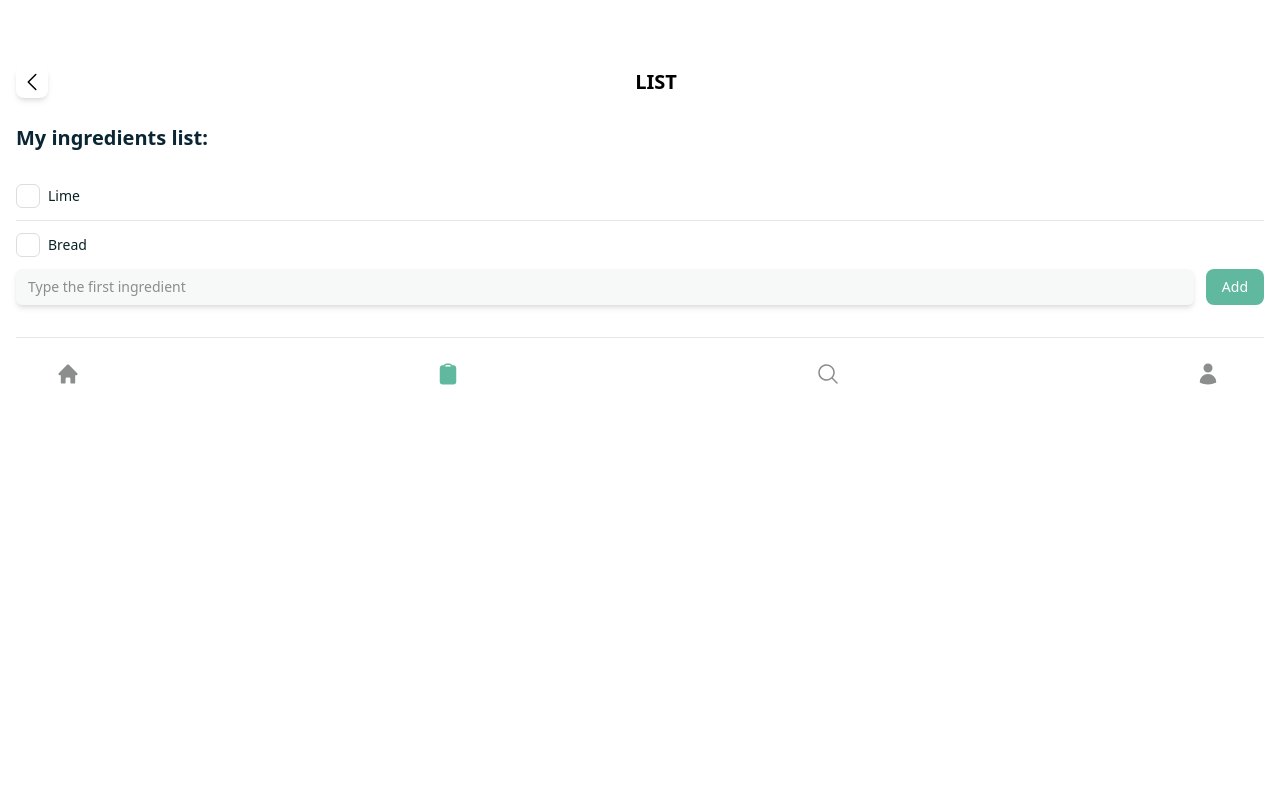
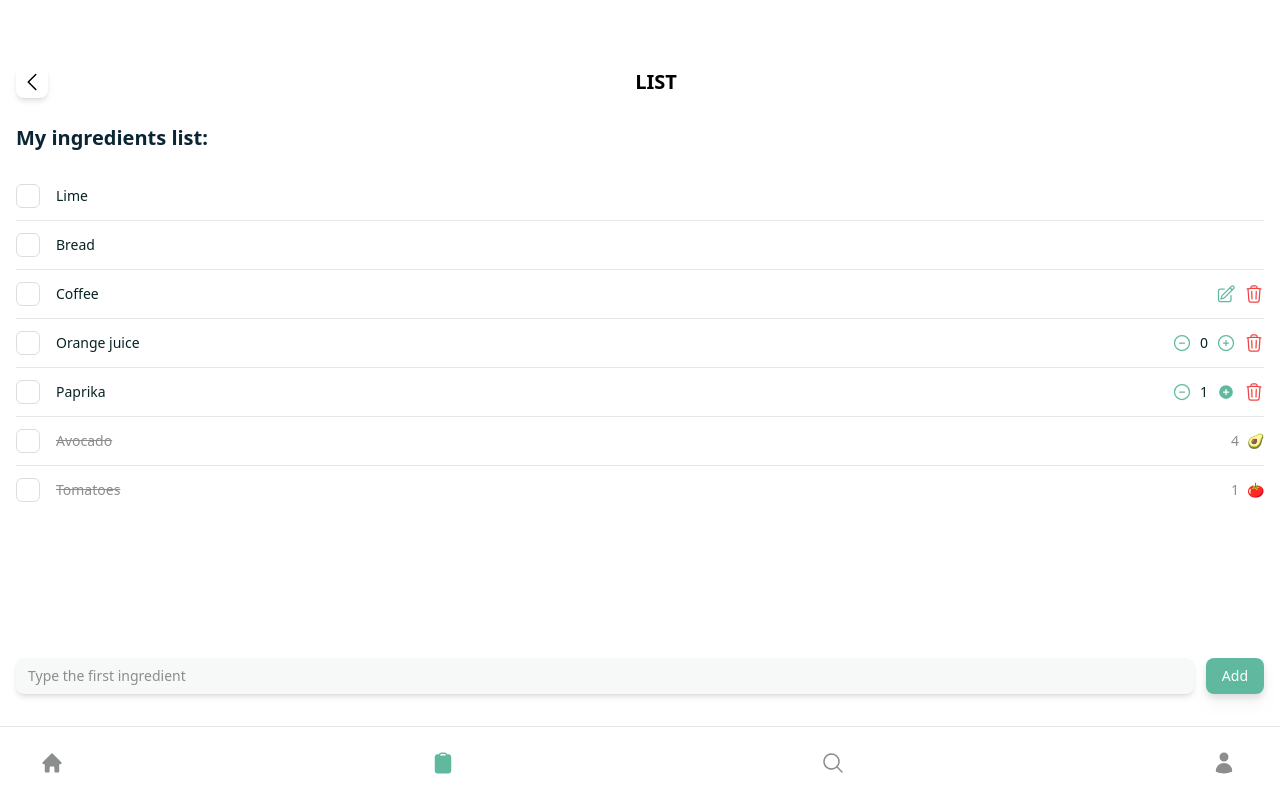
Before and after one commit to simopgini/food-app, a Next.js app: page / in a window 1280 px wide. Built offline with nearby package versions, Linux system fonts and the light colour scheme.

Commit message:
animations & transitions List

```diff
--- a/pages/index.js
+++ b/pages/index.js
@@ -2,7 +2,7 @@ import Head from 'next/head'
 // import Image from 'next/image'
 import { Inter } from '@next/font/google'
 // import styles from '@/styles/Home.module.css'
-import { ClockIcon, FireIcon, AdjustmentsHorizontalIcon } from '@heroicons/react/24/outline'
+import { ClockIcon, FireIcon, AdjustmentsHorizontalIcon, TrashIcon, PencilSquareIcon, MinusCircleIcon, PlusCircleIcon } from '@heroicons/react/24/outline'
 // import { HomeIcon } from '@heroicons/react/24/outline'
 // import { HomeIcon } from '@heroicons/react/24/outline'
 import { HomeIcon } from '@heroicons/react/20/solid'
@@ -395,40 +395,116 @@ export default function Home() {
             </div>
           </div> */}
 
-          <div className='px-4'>
+          <div className=''>
             <div>
-              <div className='mb-6 mt-16 flex justify-between items-center'>
-                  <button className=' bg-white rounded-lg p-1 shadow-md'><ChevronLeftIcon className='h-6 w-6'/></button>
+              <div className='px-4 mb-6 mt-16 flex justify-between items-center'>
+                  <button className='hover:scale-105 bg-white rounded-lg p-1 shadow-md'><ChevronLeftIcon className='hover:animate-pulse h-6 w-6'/></button>
                   <div className='flex-1 bg-white'></div>
                   <div className='flex-auto p-1 font-bold text-xl'>LIST</div>
               </div>
             </div>
 
-            <div className='mb-8'>
+            <div className='px-4 mb-8'>
               <h2 className='font-bold text-xl text-[#0A2533]'>My ingredients list:</h2>
             </div>
 
-            <section>
-              <div className='flex items-center my-3'>
+            <section className='px-4'>
+              <div className='flex items-center space-x-2 my-3'>
                 <input type="checkbox" class="appearance-none enabled:ring-[#60B99E] checked:ring-[#60B99E] text-[#60B99E] border-[#DEDCDC] checked:bg-[#E9ECEC] indeterminate:bg-gray-300 rounded-md h-6 w-6 mr-2" />
                 <p className='text-[#082224] text-sm'>Lime</p>
               </div>
               <hr></hr>
-              <div className='flex items-center my-3'>
+              <div className='flex items-center space-x-2 my-3'>
                 <input type="checkbox" class="appearance-none enabled:ring-[#60B99E] checked:ring-[#60B99E] text-[#60B99E] border-[#DEDCDC] checked:bg-[#E9ECEC] rounded-md h-6 w-6 mr-2" />
                 <p className='text-[#082224] text-sm'>Bread</p>
               </div>
+              <hr></hr>
+              <div className='flex items-center justify-between'>
+                <div className='flex items-center space-x-2 my-3'>
+                  <input type="checkbox" class="appearance-none enabled:ring-[#60B99E] checked:ring-[#60B99E] text-[#60B99E] border-[#DEDCDC] checked:bg-[#E9ECEC] rounded-md h-6 w-6 mr-2" />
+                  <p className='text-[#082224] text-sm'>Coffee</p>
+                </div>
+                <div className='flex text-[#082224] space-x-2 text-sm '>
+                  <button>
+                  <PencilSquareIcon className='hover:scale-110 h-5 w-5 text-[#60B99E]' />
+                  </button>
+                  <button>
+                  <TrashIcon className='hover:scale-110 h-5 w-5 text-red-500' />
+                  </button>
+                </div>
+              </div>
+              <hr></hr>
+              <div className='flex items-center justify-between'>
+                <div className='flex items-center space-x-2 my-3'>
+                  <input type="checkbox" class="appearance-none enabled:ring-[#60B99E] checked:ring-[#60B99E] text-[#60B99E] border-[#DEDCDC] checked:bg-[#E9ECEC] rounded-md h-6 w-6 mr-2" />
+                  <p className='text-[#082224] text-sm'>Orange juice</p>
+                </div>
+                <div className='flex text-[#082224] space-x-2 text-sm '>
+                  <button>
+                    <MinusCircleIcon className='transition duration-300 hover:scale-110 h-5 w-5 text-[#60B99E]'/>
+                  </button>
+                  <p className=' text-[#082224]'>0</p>
+                  <button>
+                    <PlusCircleIcon className='transition duration-300 hover:scale-110 h-5 w-5 text-[#60B99E]' />
+                  </button>
+                  <button>
+                    <TrashIcon className='transition duration-300 hover:scale-110 h-5 w-5 text-red-500' />
+                  </button>
+                </div>
+              </div>
+              <hr></hr>
+              <div className='flex items-center justify-between'>
+                <div className='flex items-center space-x-2 my-3'>
+                  <input type="checkbox" class="appearance-none enabled:ring-[#60B99E] checked:ring-[#60B99E] text-[#60B99E] border-[#DEDCDC] checked:bg-[#E9ECEC] rounded-md h-6 w-6 mr-2" />
+                  <p className='text-[#082224] text-sm'>Paprika</p>
+                </div>
+                <div className='flex text-[#082224] space-x-2 text-sm '>
+                  <button>
+                    <MinusCircleIcon className=' transition duration-300 hover:scale-110 h-5 w-5 text-[#60B99E]'/>
+                  </button>
+                  <p className=' text-[#082224]'>1</p>
+                  <button>
+                    <PlusCircleIcon className='transition duration-300 hover:scale-110 solid h-5 w-5 text-white fill-[#60B99E]' />
+                  </button>
+                  <button>
+                    <TrashIcon className='transition duration-300 hover:scale-110 h-5 w-5 text-red-500' />
+                  </button>
+
+                </div>
+              </div>
+              <hr></hr>
+              <div className='flex items-center justify-between'>
+                <div className='flex items-center space-x-2 my-3'>
+                  <input type="checkbox" class="appearance-none enabled:ring-[#60B99E] checked:ring-[#60B99E] text-[#60B99E] border-[#DEDCDC] checked:bg-[#E9ECEC] rounded-md h-6 w-6 mr-2" />
+                  <p className='text-[#8B8E8D] text-sm line-through'>Avocado</p>
+                </div>
+                <div className='flex text-[#082224] space-x-2 text-sm '>
+                  <p className=' text-[#8B8E8D]'>4</p>
+                  <p className=' text-[#082224]'>🥑</p>
+                </div>
+              </div>
+              <hr></hr>
+              <div className='flex items-center justify-between'>
+                <div className='flex items-center space-x-2 my-3'>
+                  <input type="checkbox" class="appearance-none enabled:ring-[#60B99E] checked:ring-[#60B99E] text-[#60B99E] border-[#DEDCDC] checked:bg-[#E9ECEC] rounded-md h-6 w-6 mr-2" />
+                  <p className='text-[#8B8E8D] text-sm line-through'>Tomatoes</p>
+                </div>
+                <div className='flex text-[#082224] space-x-2 text-sm '>
+                  <p className=' text-[#8B8E8D]'>1</p>
+                  <p className=' text-[#082224]'>🍅</p>
+                </div>
+              </div>
             </section>
 
-            <div className='flex items-center'>
+            <div className='mt-36 px-4 flex items-center'>
               <label class="flex-1  block">
                 <span class="sr-only">Search</span>
                 <input style={{borderWidth: 0}}
-                  class="flex-1 placeholder:text-sm placeholder:text-[#8B8E8D] block  bg-[#F7F8F8] w-full  rounded-md py-2 pr-3 shadow-md focus:outline-none
+                  class="flex-1 placeholder:text-sm placeholder:text-[#8B8E8D] block  bg-[#F7F8F8] w-full  rounded-lg py-2 pr-3 shadow-md focus:outline-none
                   focus:border-[#60B99E] focus:ring-[#60B99E] focus:ring-1 sm:text-sm"
                   placeholder="Type the first ingredient" type="text" name="search"/>
               </label>
-              <button class="ml-3 px-4 py-2 bg-[#60B99E] text-sm text-white rounded-lg">
+              <button class="drop-shadow-lg drop-shadow-white hover:shadow-[#A4D3C5] hover:bg-[#55a78e] duration-500 hover:scale-105 ml-3 px-4 py-2 bg-[#60B99E] text-sm text-white rounded-lg">
                 Add
               </button>
             </div>
```
